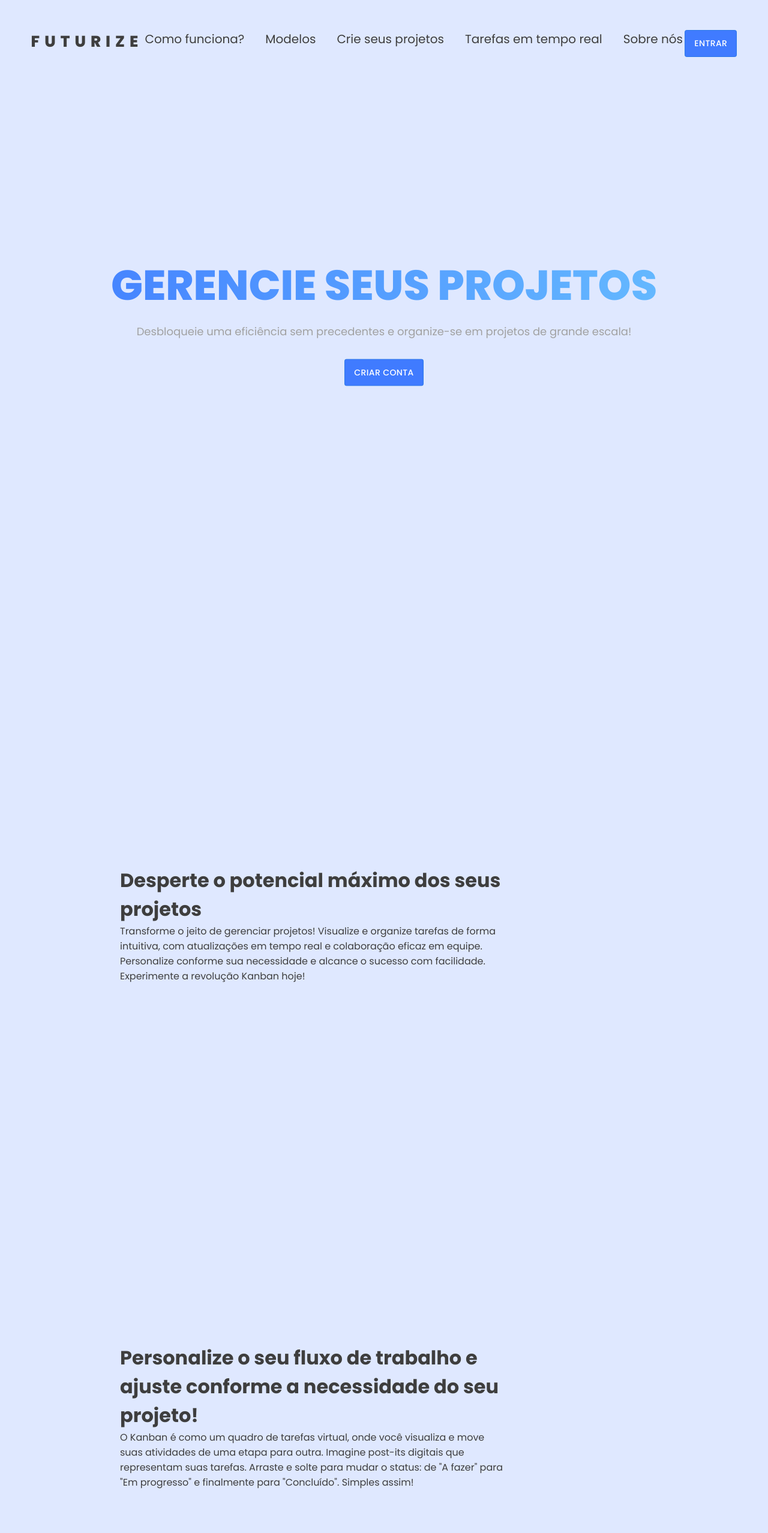
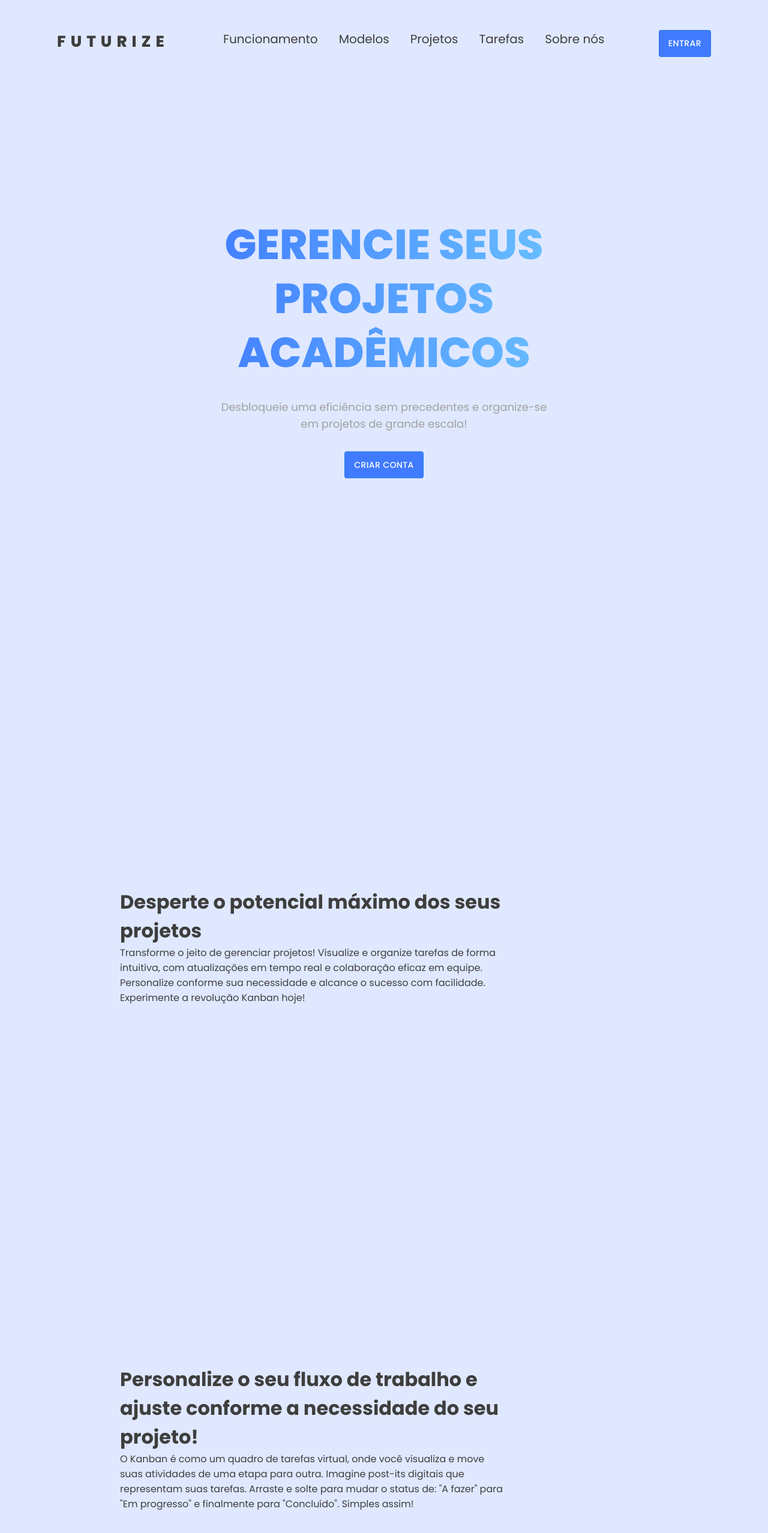
Before and after one commit to vitoriaGoncalves08/Futurize, a React (Vite) app in the folder futurize-frontend/: page / in a window 1280 px wide. Shown: the top 2556 px of the page at 60% size. Built offline with nearby package versions, Linux system fonts and the light colour scheme.

Commit message:
:construction: arumando site-inicial

```diff
--- a/futurize-frontend/public/assets/css/site-inicial.css
+++ b/futurize-frontend/public/assets/css/site-inicial.css
@@ -45,9 +45,10 @@ nav {
   }
 
   .HeroContent {
-    margin-top: 200px;
-    width: 100%;
-    height: 100%;
+    /* display: grid;
+    place-items: center; */
+    width: 50%;
+    height: 50%;
     position: relative;
     top: 50%;
     left: 50%;
@@ -57,10 +58,9 @@ nav {
   }
 
   .Titulo p {
-    text-align: center;
     font-size: 70px;
     font-weight: 800;
-    line-height: 62px;
+    line-height: 90px;
     text-transform: uppercase;
     background-image: linear-gradient(to right, #407BFF, #6AC2FF);
     color: transparent;
--- a/futurize-frontend/src/pages/site-inicial.jsx
+++ b/futurize-frontend/src/pages/site-inicial.jsx
@@ -1,7 +1,6 @@
 import Buttons from '../components/Buttons/Buttons';
 import '../../public/assets/css/site-inicial.css';
 import { useNavigate } from 'react-router-dom';
-import wave from '/assets/img/wave-footer.svg';
 
 function SiteInicial() {
   const navigate = useNavigate();
@@ -14,18 +13,18 @@ function SiteInicial() {
 
         <div className="MenuItens">
           <ul>
-            <li><a href="#">Como funciona?</a></li>
-            <li><a href="#">Modelos</a></li>
-            <li><a href="#">Crie seus projetos</a></li>
-            <li><a href="#">Tarefas em tempo real</a></li>
-            <li><a href="#">Sobre nós</a></li>
+            <li><a href="#funciona">Funcionamento</a></li>
+            <li><a href="#modelo">Modelos</a></li>
+            <li><a href="#projeto">Projetos</a></li>
+            <li><a href="#tarefas">Tarefas</a></li>
+            <li><a href="#sobre">Sobre nós</a></li>
           </ul>
         </div>
         <Buttons onClick={() => navigate('/login')}>Entrar</Buttons>
       </nav>
       <div className="HeroContent">
         <div className="Titulo">
-          <p>Gerencie seus projetos</p>
+          <p>Gerencie seus projetos acadêmicos</p>
         </div>
 
         <div className="Subtitulo">
@@ -42,52 +41,42 @@ function SiteInicial() {
 
       </div>
       <div className='main-content'>
-          <div className='text-content'>
+          <div id="funciona" className='text-content'>
             <h1> Desperte o potencial máximo dos seus projetos</h1>
-
             <p>
-              Transforme o jeito de gerenciar projetos! Visualize e organize tarefas de forma
-              intuitiva, com atualizações em tempo real e colaboração eficaz em equipe.
-              Personalize conforme sua necessidade e alcance o sucesso com facilidade.
-              Experimente a revolução Kanban hoje!
+              Transforme o jeito de gerenciar projetos! Visualize e organize tarefas de forma intuitiva, com atualizações em tempo real e colaboração eficaz em equipe. Personalize conforme sua necessidade e alcance o sucesso com facilidade. Experimente a revolução Kanban hoje!
             </p>
           </div>
 
-          <div className='text-content'>
+          <div id="modelo" className='text-content'>
             <h1>Personalize o seu fluxo de trabalho e ajuste conforme a necessidade do seu projeto!</h1>
             <p>
-              O Kanban é como um quadro de tarefas virtual, onde você visualiza e move suas
-              atividades de uma etapa para outra. Imagine post-its digitais que
-              representam suas tarefas. Arraste e solte para mudar o status:
-              de "A fazer" para "Em progresso" e finalmente para "Concluído".
-              Simples assim!
+              O Kanban é como um quadro de tarefas virtual, onde você visualiza e move suas atividades de uma etapa para outra. Imagine post-its digitais que representam suas tarefas. Arraste e solte para mudar o status de: "A fazer" para "Em progresso" e finalmente para "Concluído". Simples assim!
             </p>
           </div>
 
-          <div className='text-content'>
+          <div id="projeto" className='text-content'>
             <h1>Organize-se e alcance o sucesso de forma rápida e divertida. </h1>
             <p>
-              A nossa plataforma permite que você defina metas,
-              atribua tarefas e estabeleça prazos de maneira descomplicada.
-              Imagine reunir sua equipe em um ambiente digital onde todos têm
-              uma visão clara do que precisa ser feito.
+              A nossa plataforma permite que você defina metas, atribua tarefas e estabeleça prazos de maneira descomplicada. Imagine reunir sua equipe em um ambiente digital onde todos têm uma visão clara do que precisa ser feito.
             </p>
             <p>
               Além disso, você pode monitorar o progresso em tempo real, identificando gargalos e oportunidades de otimização. Colabore de maneira eficaz, comentando diretamente nas tarefas e recebendo notificações instantâneas.
             </p>
           </div>
 
-          <div className='text-content'>
+          <div id="tarefas" className='text-content'>
             <h1>A simplicidade do arrastar e soltar </h1>
             <p>
-              Já imaginou ter total controle sobre o que precisa ser feito?
-              Por quem e até quando?
-              </p>
+              Já imaginou ter total controle sobre o que precisa ser feito? Por quem e até quando?
+            </p>
             <p>
-               Dentro da nossa plataforma, as tarefas são como peças de um
-              quebra-cabeça que compõem o seu projeto. Elas podem ser criadas,
-              atribuídas a membros da equipe e definidas com prazos claros.
-                  </p>
+              Dentro da nossa plataforma, as tarefas são como peças de um quebra-cabeça que compõem o seu projeto. Elas podem ser criadas, atribuídas a membros da equipe e definidas com prazos claros.
+            </p>
+          </div>
+          <div id="sobre" className='text-content'>
+            <h1>Sobre nós</h1>
+            <p>Lorem ipsum dolor sit amet consectetur, adipisicing elit. Facilis animi non quis nihil suscipit pariatur, vero veniam ab tempora nobis blanditiis illum autem laborum quod exercitationem debitis laudantium. Distinctio, omnis?</p>
           </div>
         </div>
 
```
